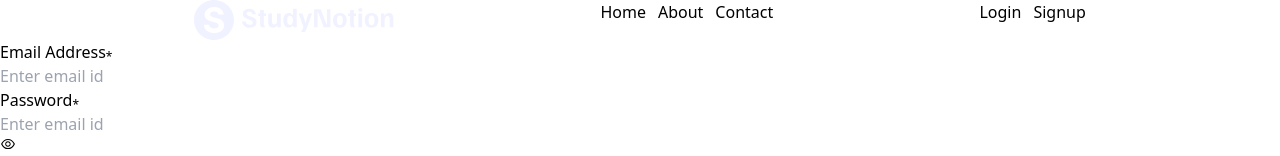
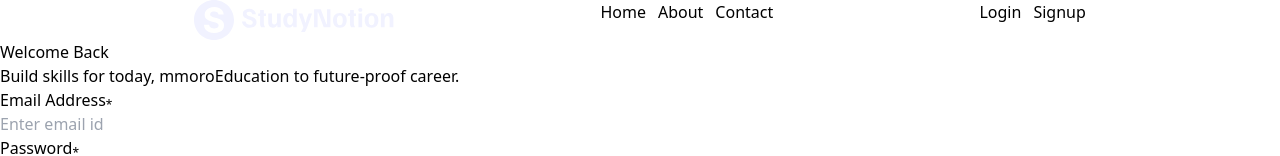
Before and after one commit to sudhanshumandloi/React-practice, a React (Create React App) app in the folder Study_notation_app/: page /login in a window 1280 px wide. Shown: the top 156 px of the page. Built offline with nearby package versions, Linux system fonts and the light colour scheme.

Commit message:
ser data in template.js for log in page

```diff
--- a/Study_notation_app/src/pages/Login.js
+++ b/Study_notation_app/src/pages/Login.js
@@ -1,10 +1,18 @@
 import React from "react";
 import Template from "../components/Template";
+import loginimage from "../assets/login.png"
 
-function Login(){
+function Login(setIsLoggedIn){
     return (
         <div>
-            <Template />
+            <Template
+                title={"Welcome Back "}
+                desc1={"Build skills for today, mmoro"}
+                desc2={"Education to future-proof career."}
+                image={loginimage}
+                formtyp={"login"}
+                setIsLoggedIn={setIsLoggedIn}
+            />
         </div>
     )
 }
```
